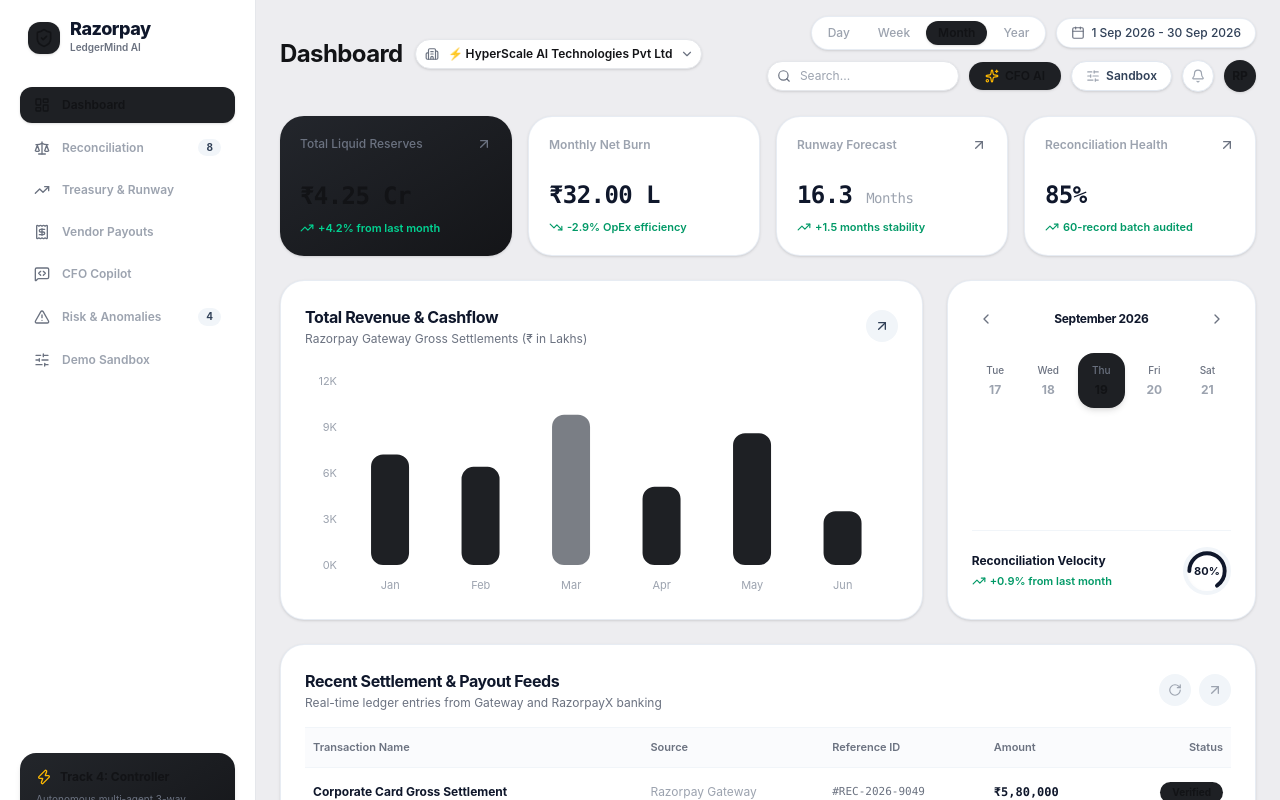
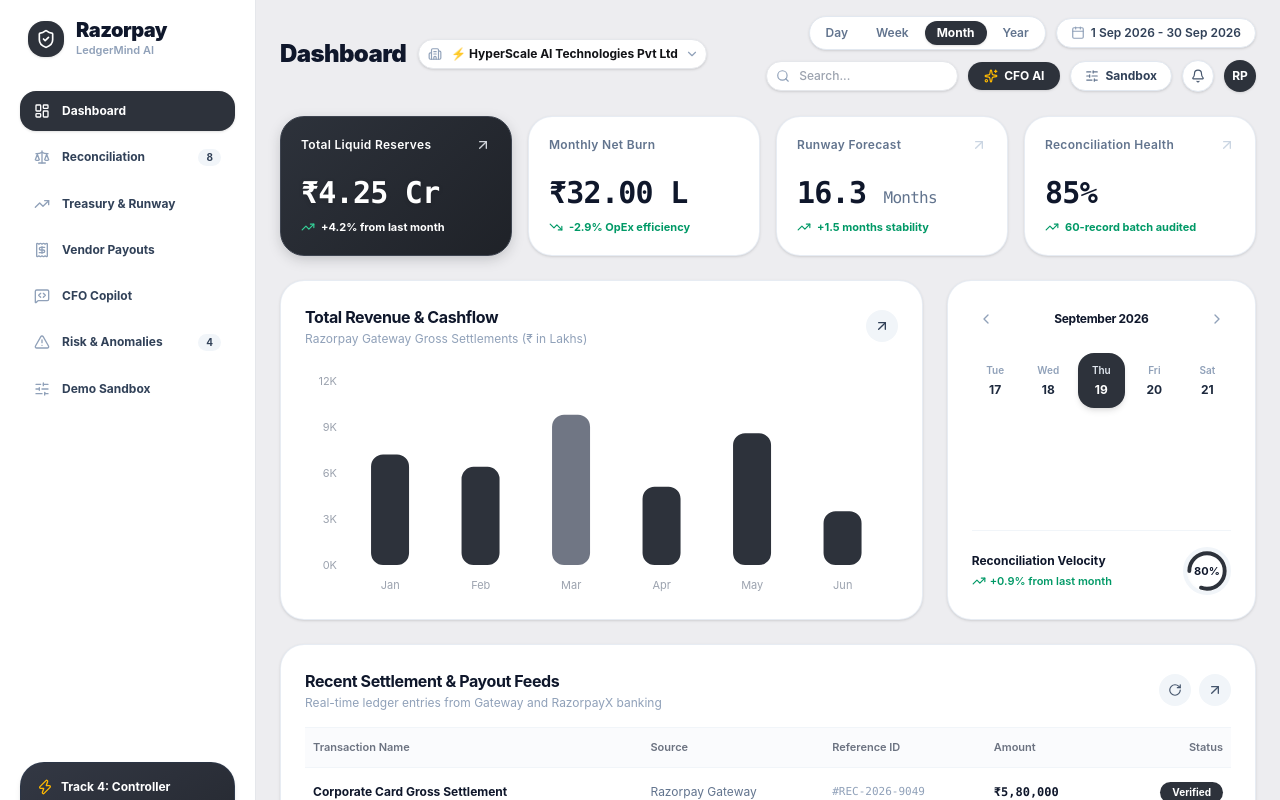
Before and after one commit to pearlsoni021/roger, a React (Vite) app: page / in a window 1280 px wide. Shown: the top 800 px of the page. Built offline with nearby package versions, Linux system fonts and the light colour scheme.

Commit message:
fix(contrast): soften dark backgrounds and fix text-white contrast for crystal clear numbers

```diff
--- a/src/components/dashboard/CashFlowChart.tsx
+++ b/src/components/dashboard/CashFlowChart.tsx
@@ -15,12 +15,12 @@ interface CashFlowChartProps {
 }
 
 const CASHFLOW_DATA = [
-  { month: 'Jan', value: 7.2, fill: '#1E2024' },
-  { month: 'Feb', value: 6.4, fill: '#1E2024' },
-  { month: 'Mar', value: 9.8, fill: '#7A7E85' }, // Active highlight month
-  { month: 'Apr', value: 5.1, fill: '#1E2024' },
-  { month: 'May', value: 8.6, fill: '#1E2024' },
-  { month: 'Jun', value: 3.5, fill: '#1E2024' },
+  { month: 'Jan', value: 7.2, fill: '#2D323B' },
+  { month: 'Feb', value: 6.4, fill: '#2D323B' },
+  { month: 'Mar', value: 9.8, fill: '#707684' }, // Highlighted active bar
+  { month: 'Apr', value: 5.1, fill: '#2D323B' },
+  { month: 'May', value: 8.6, fill: '#2D323B' },
+  { month: 'Jun', value: 3.5, fill: '#2D323B' },
 ];
 
 export const CashFlowChart: React.FC<CashFlowChartProps> = () => {
@@ -57,8 +57,8 @@ export const CashFlowChart: React.FC<CashFlowChartProps> = () => {
             <Tooltip
               cursor={{ fill: 'transparent' }}
               contentStyle={{
-                backgroundColor: '#1E2024',
-                borderColor: '#1E2024',
+                backgroundColor: '#2D323B',
+                borderColor: '#3E4450',
                 borderRadius: '12px',
                 fontSize: '12px',
                 color: '#FFFFFF',
--- a/src/components/dashboard/ExpenseBreakdown.tsx
+++ b/src/components/dashboard/ExpenseBreakdown.tsx
@@ -31,14 +31,14 @@ export const ExpenseBreakdown: React.FC = () => {
               key={d.date}
               className={`flex flex-col items-center justify-center py-2.5 rounded-2xl transition-all ${
                 d.isSelected
-                  ? 'bg-[#1E2024] text-white shadow-md'
+                  ? 'bg-[#2D323B] text-white shadow-md'
                   : 'text-slate-600 hover:bg-slate-50'
               }`}
             >
-              <span className={`text-[10px] font-medium ${d.isSelected ? 'text-slate-300' : 'text-slate-400'}`}>
+              <span className={`text-[10px] font-semibold ${d.isSelected ? 'text-slate-200' : 'text-slate-400'}`}>
                 {d.day}
               </span>
-              <span className="text-xs font-bold mt-1">
+              <span className={`text-xs font-bold mt-1 ${d.isSelected ? 'text-white' : 'text-slate-800'}`}>
                 {d.date}
               </span>
             </div>
@@ -60,9 +60,9 @@ export const ExpenseBreakdown: React.FC = () => {
         <div className="relative flex items-center justify-center h-12 w-12 rounded-full border-4 border-slate-100 bg-white shadow-inner">
           <svg className="absolute inset-0 h-full w-full -rotate-90" viewBox="0 0 36 36">
             <path
-              className="text-slate-900 stroke-current"
+              className="text-[#2D323B] stroke-current"
               strokeWidth="3.5"
-              strokeDasharray="65, 100"
+              strokeDasharray="80, 100"
               strokeLinecap="round"
               fill="none"
               d="M18 2.0845 a 15.9155 15.9155 0 0 1 0 31.831 a 15.9155 15.9155 0 0 1 0 -31.831"
--- a/src/components/dashboard/MetricCards.tsx
+++ b/src/components/dashboard/MetricCards.tsx
@@ -17,21 +17,21 @@ export const MetricCards: React.FC<MetricCardsProps> = ({
 }) => {
   return (
     <div className="grid grid-cols-1 gap-4 sm:grid-cols-2 lg:grid-cols-4">
-      {/* 1. Dark Hero Metric Card (Exact Match to Screenshot 'Total Revenue' Card) */}
+      {/* 1. Lighter Slate-Charcoal Hero Metric Card with High-Contrast White Text */}
       <div
         onClick={() => onNavigateToTab('treasury')}
-        className="cursor-pointer group rounded-3xl bg-gradient-to-br from-[#23262C] to-[#141518] p-5 text-white shadow-sm hover:shadow-md transition-all flex flex-col justify-between min-h-[140px]"
+        className="cursor-pointer group rounded-3xl dark-hero-card p-5 text-white shadow-md hover:shadow-lg transition-all flex flex-col justify-between min-h-[140px]"
       >
         <div className="flex items-center justify-between">
-          <span className="text-xs font-medium text-slate-300">Total Liquid Reserves</span>
-          <ArrowUpRight className="h-4 w-4 text-slate-400 group-hover:text-white transition-colors" />
+          <span className="text-xs font-semibold text-slate-200 tracking-wide">Total Liquid Reserves</span>
+          <ArrowUpRight className="h-4 w-4 text-slate-300 group-hover:text-white transition-colors" />
         </div>
         <div>
-          <div className="text-2xl font-bold tracking-tight font-mono">
+          <div className="text-3xl font-extrabold tracking-tight text-white font-mono drop-shadow-sm">
             {formatINR(company.totalCashINR, { compact: true })}
           </div>
-          <div className="mt-2 flex items-center gap-1 text-[11px] font-semibold text-emerald-400">
-            <TrendingUp className="h-3.5 w-3.5" />
+          <div className="mt-2 flex items-center gap-1.5 text-[11px] font-bold text-emerald-400">
+            <TrendingUp className="h-3.5 w-3.5 text-emerald-400" />
             <span>+4.2% from last month</span>
           </div>
         </div>
@@ -40,13 +40,13 @@ export const MetricCards: React.FC<MetricCardsProps> = ({
       {/* 2. White Metric Card: Monthly Net Burn */}
       <div className="rounded-3xl bg-white border border-slate-200/80 p-5 shadow-sm hover:shadow-md transition-all flex flex-col justify-between min-h-[140px]">
         <div className="flex items-center justify-between">
-          <span className="text-xs font-semibold text-slate-500">Monthly Net Burn</span>
+          <span className="text-xs font-semibold text-slate-500 tracking-wide">Monthly Net Burn</span>
         </div>
         <div>
-          <div className="text-2xl font-bold tracking-tight text-slate-900 font-mono">
+          <div className="text-3xl font-extrabold tracking-tight text-slate-900 font-mono">
             {formatINR(company.monthlyBurnINR, { compact: true })}
           </div>
-          <div className="mt-2 flex items-center gap-1 text-[11px] font-semibold text-emerald-600">
+          <div className="mt-2 flex items-center gap-1.5 text-[11px] font-bold text-emerald-600">
             <TrendingDown className="h-3.5 w-3.5" />
             <span>-2.9% OpEx efficiency</span>
           </div>
@@ -59,14 +59,14 @@ export const MetricCards: React.FC<MetricCardsProps> = ({
         className="cursor-pointer group rounded-3xl bg-white border border-slate-200/80 p-5 shadow-sm hover:shadow-md transition-all flex flex-col justify-between min-h-[140px]"
       >
         <div className="flex items-center justify-between">
-          <span className="text-xs font-semibold text-slate-500">Runway Forecast</span>
+          <span className="text-xs font-semibold text-slate-500 tracking-wide">Runway Forecast</span>
           <ArrowUpRight className="h-4 w-4 text-slate-300 group-hover:text-slate-900 transition-colors" />
         </div>
         <div>
-          <div className="text-2xl font-bold tracking-tight text-slate-900 font-mono">
-            {company.runwayMonths} <span className="text-sm font-normal text-slate-500">Months</span>
+          <div className="text-3xl font-extrabold tracking-tight text-slate-900 font-mono">
+            {company.runwayMonths} <span className="text-base font-medium text-slate-500">Months</span>
           </div>
-          <div className="mt-2 flex items-center gap-1 text-[11px] font-semibold text-emerald-600">
+          <div className="mt-2 flex items-center gap-1.5 text-[11px] font-bold text-emerald-600">
             <TrendingUp className="h-3.5 w-3.5" />
             <span>+1.5 months stability</span>
           </div>
@@ -79,14 +79,14 @@ export const MetricCards: React.FC<MetricCardsProps> = ({
         className="cursor-pointer group rounded-3xl bg-white border border-slate-200/80 p-5 shadow-sm hover:shadow-md transition-all flex flex-col justify-between min-h-[140px]"
       >
         <div className="flex items-center justify-between">
-          <span className="text-xs font-semibold text-slate-500">Reconciliation Health</span>
+          <span className="text-xs font-semibold text-slate-500 tracking-wide">Reconciliation Health</span>
           <ArrowUpRight className="h-4 w-4 text-slate-300 group-hover:text-slate-900 transition-colors" />
         </div>
         <div>
-          <div className="text-2xl font-bold tracking-tight text-slate-900 font-mono">
+          <div className="text-3xl font-extrabold tracking-tight text-slate-900 font-mono">
             {reconciliationHealth}%
           </div>
-          <div className="mt-2 flex items-center gap-1 text-[11px] font-semibold text-emerald-600">
+          <div className="mt-2 flex items-center gap-1.5 text-[11px] font-bold text-emerald-600">
             <TrendingUp className="h-3.5 w-3.5" />
             <span>60-record batch audited</span>
           </div>
--- a/src/components/layout/Navbar.tsx
+++ b/src/components/layout/Navbar.tsx
@@ -34,7 +34,7 @@ export const Navbar: React.FC<NavbarProps> = ({
       <div className="flex flex-col md:flex-row items-start md:items-center justify-between gap-4">
         {/* Left: Page Title */}
         <div className="flex items-center gap-3">
-          <h1 className="text-2xl font-bold tracking-tight text-[#121316]">
+          <h1 className="text-2xl font-black tracking-tight text-slate-900">
             Dashboard
           </h1>
           <div className="relative hidden sm:block">
@@ -45,7 +45,7 @@ export const Navbar: React.FC<NavbarProps> = ({
                 const found = companies.find(c => c.id === e.target.value);
                 if (found) onSelectCompany(found);
               }}
-              className="appearance-none cursor-pointer rounded-full border border-slate-200 bg-white py-1.5 pl-8 pr-7 text-xs font-semibold text-slate-800 shadow-sm hover:border-slate-300 focus:outline-none transition-colors"
+              className="appearance-none cursor-pointer rounded-full border border-slate-200 bg-white py-1.5 pl-8 pr-7 text-xs font-bold text-slate-800 shadow-sm hover:border-slate-300 focus:outline-none transition-colors"
             >
               {companies.map((comp) => (
                 <option key={comp.id} value={comp.id}>
@@ -61,14 +61,14 @@ export const Navbar: React.FC<NavbarProps> = ({
         {/* Center/Right: Period Filter Pills & Search */}
         <div className="flex flex-wrap items-center gap-2.5 w-full md:w-auto justify-start md:justify-end">
           {/* Timeframe Pill Switcher */}
-          <div className="flex items-center gap-1 rounded-full bg-white p-1 border border-slate-200/80 shadow-sm text-xs font-medium">
+          <div className="flex items-center gap-1 rounded-full bg-white p-1 border border-slate-200 shadow-sm text-xs font-semibold">
             {(['Day', 'Week', 'Month', 'Year'] as const).map((p) => (
               <button
                 key={p}
                 onClick={() => setPeriod(p)}
                 className={`rounded-full px-3 py-1 transition-all ${
                   period === p
-                    ? 'bg-[#1E2024] text-white font-semibold shadow-sm'
+                    ? 'bg-[#2D323B] text-white font-bold shadow-sm'
                     : 'text-slate-500 hover:text-slate-900'
                 }`}
               >
@@ -78,7 +78,7 @@ export const Navbar: React.FC<NavbarProps> = ({
           </div>
 
           {/* Date Range Pill */}
-          <div className="hidden xl:flex items-center gap-1.5 rounded-full bg-white px-3.5 py-1.5 text-xs font-medium text-slate-700 border border-slate-200/80 shadow-sm">
+          <div className="hidden xl:flex items-center gap-1.5 rounded-full bg-white px-3.5 py-1.5 text-xs font-semibold text-slate-700 border border-slate-200 shadow-sm">
             <Calendar className="h-3.5 w-3.5 text-slate-400" />
             <span>1 Sep 2026 - 30 Sep 2026</span>
           </div>
@@ -88,7 +88,7 @@ export const Navbar: React.FC<NavbarProps> = ({
             <input
               type="text"
               placeholder="Search..."
-              className="rounded-full border border-slate-200 bg-white py-1.5 pl-8 pr-4 text-xs text-slate-800 placeholder-slate-400 shadow-sm focus:outline-none w-36 sm:w-48"
+              className="rounded-full border border-slate-200 bg-white py-1.5 pl-8 pr-4 text-xs font-medium text-slate-800 placeholder-slate-400 shadow-sm focus:outline-none w-36 sm:w-48"
             />
             <Search className="pointer-events-none absolute left-2.5 top-1/2 h-3.5 w-3.5 -translate-y-1/2 text-slate-400" />
           </div>
@@ -96,16 +96,16 @@ export const Navbar: React.FC<NavbarProps> = ({
           {/* Ask CFO Copilot Button */}
           <button
             onClick={onOpenCopilot}
-            className="flex items-center gap-1.5 rounded-full bg-[#1E2024] px-4 py-1.5 text-xs font-semibold text-white hover:bg-slate-800 transition-colors shadow-sm"
+            className="flex items-center gap-1.5 rounded-full bg-[#2D323B] px-4 py-1.5 text-xs font-bold text-white hover:bg-slate-700 transition-colors shadow-sm"
           >
             <Sparkles className="h-3.5 w-3.5 text-amber-400" />
-            <span>CFO AI</span>
+            <span className="text-white">CFO AI</span>
           </button>
 
           {/* Demo Controls Button */}
           <button
             onClick={onOpenDemo}
-            className="flex items-center gap-1.5 rounded-full bg-white border border-slate-200 px-3.5 py-1.5 text-xs font-semibold text-slate-700 hover:bg-slate-50 transition-colors shadow-sm"
+            className="flex items-center gap-1.5 rounded-full bg-white border border-slate-200 px-3.5 py-1.5 text-xs font-bold text-slate-700 hover:bg-slate-50 transition-colors shadow-sm"
           >
             <SlidersHorizontal className="h-3.5 w-3.5 text-slate-500" />
             <span className="hidden sm:inline">Sandbox</span>
@@ -117,7 +117,7 @@ export const Navbar: React.FC<NavbarProps> = ({
           </button>
 
           {/* User Profile Avatar */}
-          <div className="flex h-8 w-8 items-center justify-center rounded-full bg-[#1E2024] text-white font-bold text-xs shadow-sm">
+          <div className="flex h-8 w-8 items-center justify-center rounded-full bg-[#2D323B] text-white font-bold text-xs shadow-sm">
             RP
           </div>
         </div>
--- a/src/components/layout/Sidebar.tsx
+++ b/src/components/layout/Sidebar.tsx
@@ -10,7 +10,6 @@ import {
   ShieldCheck,
   Settings,
   HelpCircle,
-  LogOut,
   Zap
 } from 'lucide-react';
 
@@ -53,15 +52,15 @@ export const Sidebar: React.FC<SidebarProps> = ({
     <aside className="w-64 shrink-0 bg-white border-r border-slate-200/80 p-5 flex flex-col justify-between hidden lg:flex min-h-screen">
       <div>
         {/* Brand Logo Header */}
-        <div className="flex items-center gap-2.5 px-2 mb-8">
-          <div className="flex h-8 w-8 items-center justify-center rounded-xl bg-[#1E2024] text-white font-bold text-sm shadow-sm">
-            <ShieldCheck className="h-5 w-5" />
+        <div className="flex items-center gap-3 px-2 mb-8">
+          <div className="flex h-9 w-9 items-center justify-center rounded-2xl bg-[#2D323B] text-white font-bold text-sm shadow-sm">
+            <ShieldCheck className="h-5 w-5 text-white" />
           </div>
           <div>
-            <div className="font-extrabold text-lg text-slate-900 tracking-tight leading-none">
+            <div className="font-black text-xl text-slate-900 tracking-tight leading-none">
               Razorpay
             </div>
-            <div className="text-[10px] font-semibold text-slate-400 mt-0.5">
+            <div className="text-[11px] font-semibold text-slate-400 mt-0.5">
               LedgerMind AI
             </div>
           </div>
@@ -76,15 +75,15 @@ export const Sidebar: React.FC<SidebarProps> = ({
               <button
                 key={item.id}
                 onClick={() => onSelectTab(item.id)}
-                className={`flex w-full items-center justify-between rounded-xl px-3.5 py-2.5 text-xs font-semibold transition-all ${
+                className={`flex w-full items-center justify-between rounded-2xl px-3.5 py-3 text-xs font-bold transition-all ${
                   isActive
-                    ? 'bg-[#1E2024] text-white shadow-sm'
-                    : 'text-slate-500 hover:bg-slate-100/80 hover:text-slate-900'
+                    ? 'bg-[#2D323B] text-white shadow-sm'
+                    : 'text-slate-500 hover:bg-slate-100 hover:text-slate-900'
                 }`}
               >
                 <div className="flex items-center gap-3">
                   <Icon className={`h-4 w-4 ${isActive ? 'text-white' : 'text-slate-400'}`} />
-                  <span>{item.label}</span>
+                  <span className={isActive ? 'text-white' : 'text-slate-700'}>{item.label}</span>
                 </div>
 
                 {item.badge && (
@@ -100,18 +99,18 @@ export const Sidebar: React.FC<SidebarProps> = ({
         </nav>
       </div>
 
-      {/* Middle/Bottom: Dark Promo Card (Matching Screenshot 'Upgrade To Pro' Card) */}
+      {/* Middle/Bottom: Lighter Slate Dark Promo Card */}
       <div className="space-y-6">
-        <div className="rounded-2xl bg-gradient-to-br from-[#23262B] to-[#121316] p-4 text-white shadow-md">
+        <div className="rounded-3xl bg-gradient-to-br from-[#333844] to-[#22252C] p-4 text-white shadow-md border border-slate-700/50">
           <div className="flex items-center gap-2">
-            <Zap className="h-4 w-4 text-amber-400" />
-            <div className="text-xs font-bold">Track 4: Controller</div>
+            <Zap className="h-4 w-4 text-amber-400 shrink-0" />
+            <div className="text-xs font-bold text-white">Track 4: Controller</div>
           </div>
-          <p className="text-[10px] text-slate-300 mt-1.5 leading-relaxed">
-            Autonomous multi-agent 3-way reconciliation, Monte Carlo runway & tax hub.
+          <p className="text-[11px] text-slate-200 mt-1.5 leading-relaxed font-medium">
+            Autonomous 3-way reconciliation, Monte Carlo runway & tax hub.
           </p>
           <div className="mt-3">
-            <span className="inline-block w-full text-center rounded-xl bg-white/15 py-1.5 text-[11px] font-semibold text-white backdrop-blur-sm">
+            <span className="inline-block w-full text-center rounded-xl bg-white/20 py-1.5 text-[11px] font-bold text-white backdrop-blur-sm border border-white/10">
               Live AI Swarm
             </span>
           </div>
@@ -119,11 +118,11 @@ export const Sidebar: React.FC<SidebarProps> = ({
 
         {/* Bottom System Links */}
         <div className="space-y-1 pt-2 border-t border-slate-100 text-xs font-semibold text-slate-500">
-          <button className="flex w-full items-center gap-3 rounded-xl px-3 py-2 hover:bg-slate-100/80 hover:text-slate-900 transition-colors">
+          <button className="flex w-full items-center gap-3 rounded-xl px-3 py-2 hover:bg-slate-100 hover:text-slate-900 transition-colors">
             <Settings className="h-4 w-4 text-slate-400" />
             <span>Settings</span>
           </button>
-          <button className="flex w-full items-center gap-3 rounded-xl px-3 py-2 hover:bg-slate-100/80 hover:text-slate-900 transition-colors">
+          <button className="flex w-full items-center gap-3 rounded-xl px-3 py-2 hover:bg-slate-100 hover:text-slate-900 transition-colors">
             <HelpCircle className="h-4 w-4 text-slate-400" />
             <span>Help Center</span>
           </button>
--- a/src/index.css
+++ b/src/index.css
@@ -5,13 +5,13 @@
     --bg-canvas: #EDEDF0;
     --bg-sidebar: #FFFFFF;
     --bg-card: #FFFFFF;
-    --bg-card-dark: #1E2024;
+    --bg-card-dark: #282C35;
     --border-light: #E5E7EB;
     --border-subtle: #F3F4F6;
     --text-main: #121316;
     --text-muted: #6B7280;
     --text-sub: #9CA3AF;
-    --accent-dark: #1E2024;
+    --accent-dark: #282C35;
     --accent-emerald: #10B981;
     --accent-blue: #2563EB;
   }
@@ -29,7 +29,7 @@
 }
 
 /* =========================================================================
-   CLEAN MINIMALIST STUDIO LIGHT THEME (EXACT FIGMA/DRIBBLE REFERENCE)
+   CLEAN MINIMALIST STUDIO LIGHT THEME WITH HIGH-CONTRAST LEGIBILITY
    ========================================================================= */
 
 /* Main Canvas Background */
@@ -101,26 +101,54 @@ header {
   border-color: #F3F4F6 !important;
 }
 
-/* Typography Overrides */
-.text-slate-100,
-.text-slate-200,
+/* Crisp White Text for Dark Cards & Dark Badges (Never Override to Black!) */
 .text-white {
-  color: #121316 !important;
+  color: #FFFFFF !important;
 }
 
-.text-slate-300,
-.text-slate-400 {
-  color: #6B7280 !important;
+/* Dark Hero Card Styling (Lighter Slate-Charcoal with Ultra-Crisp White Text) */
+.dark-hero-card {
+  background: linear-gradient(135deg, #2D323B 0%, #1F2228 100%) !important;
+  color: #FFFFFF !important;
+  border: 1px solid #3E4450 !important;
+  box-shadow: 0 4px 14px -2px rgba(31, 34, 40, 0.25) !important;
 }
 
-.text-slate-500,
-.text-slate-600 {
-  color: #9CA3AF !important;
+.dark-hero-card span,
+.dark-hero-card div,
+.dark-hero-card h1,
+.dark-hero-card h2,
+.dark-hero-card h3,
+.dark-hero-card p {
+  color: #FFFFFF !important;
+}
+
+.dark-hero-card .text-slate-300,
+.dark-hero-card .text-slate-400 {
+  color: #D1D5DB !important;
+}
+
+.dark-hero-card .text-emerald-400 {
+  color: #34D399 !important;
+}
+
+/* Active Dark Button & Pills */
+.active-dark-pill,
+.bg-\[\#1E2024\],
+.bg-\[\#23262B\] {
+  background-color: #2D323B !important;
+  color: #FFFFFF !important;
+}
+
+.active-dark-pill *,
+.bg-\[\#1E2024\] *,
+.bg-\[\#23262B\] * {
+  color: #FFFFFF !important;
 }
 
 /* Primary Action Buttons & Pills */
 .bg-blue-600 {
-  background-color: #1E2024 !important;
+  background-color: #2D323B !important;
   color: #FFFFFF !important;
   border-radius: 9999px !important;
   font-weight: 600 !important;
@@ -133,7 +161,7 @@ header {
 }
 
 .bg-blue-600:hover {
-  background-color: #2D3036 !important;
+  background-color: #3A404C !important;
 }
 
 /* Inputs & Selects */
@@ -149,7 +177,7 @@ input::placeholder {
 }
 
 input[type="range"] {
-  accent-color: #1E2024 !important;
+  accent-color: #2D323B !important;
 }
 
 /* Table Headers & Rows */
@@ -221,15 +249,15 @@ table tbody tr:hover {
 
 /* Tooltips */
 .recharts-default-tooltip {
-  background-color: #FFFFFF !important;
-  border: 1px solid #E5E7EB !important;
+  background-color: #2D323B !important;
+  border: 1px solid #3E4450 !important;
   border-radius: 12px !important;
-  box-shadow: 0 10px 25px -5px rgba(0, 0, 0, 0.08) !important;
-  color: #121316 !important;
+  box-shadow: 0 10px 25px -5px rgba(0, 0, 0, 0.15) !important;
+  color: #FFFFFF !important;
 }
 
 .recharts-tooltip-item {
-  color: #121316 !important;
+  color: #FFFFFF !important;
 }
 
 .recharts-cartesian-grid-horizontal line,
@@ -267,5 +295,5 @@ table tbody tr:hover {
 /* Focus states */
 input:focus, select:focus, button:focus-visible {
   outline: none;
-  box-shadow: 0 0 0 2px rgba(30, 32, 36, 0.2);
+  box-shadow: 0 0 0 2px rgba(45, 50, 59, 0.25);
 }
```
